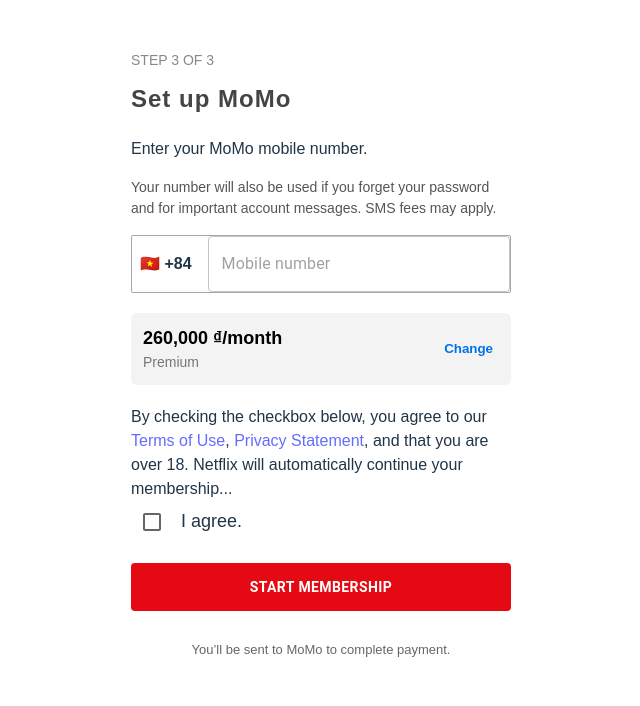
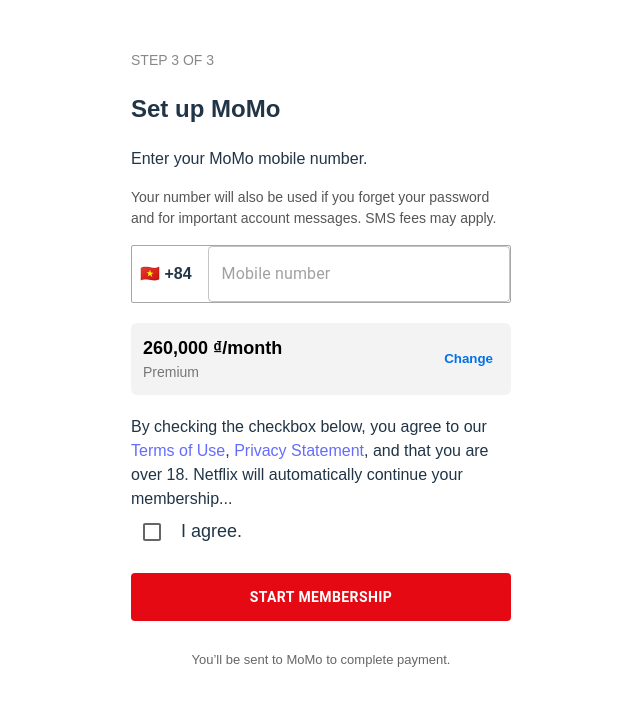
Before and after one commit to myBlance/netflix-test, a React (Vite) app: page /Momo in a window 1280 px wide. Shown: the top 706 px of the page, without its empty margins (319-959 px from the left). Built offline with nearby package versions, Linux system fonts and the light colour scheme.

Commit message:
cap nhat page payMomo

```diff
--- a/src/pages/PayMoney/Momo.tsx
+++ b/src/pages/PayMoney/Momo.tsx
@@ -12,8 +12,8 @@
   return (
     <div className='payMomo'>
         <div className="momo-container">
-            <div className="step-label">STEP 3 OF 3</div>
-            <h2 className="step-title">
+            <div className="pay-label">STEP 3 OF 3</div>
+            <h2 className="pay-title">
                 Set up MoMo
             </h2>
 
--- a/src/styles/SetupMomo.css
+++ b/src/styles/SetupMomo.css
@@ -12,14 +12,14 @@
     font-family: Arial, sans-serif;
   }
 
-.step-label {
+.pay-label {
     color: #888;
     font-size: 14px;
     text-transform: uppercase;
     margin-bottom: 8px;
 }
 
-.step-title {
+.pay-title {
     display: flex;
     align-items: center;
     font-size: 24px;
```
